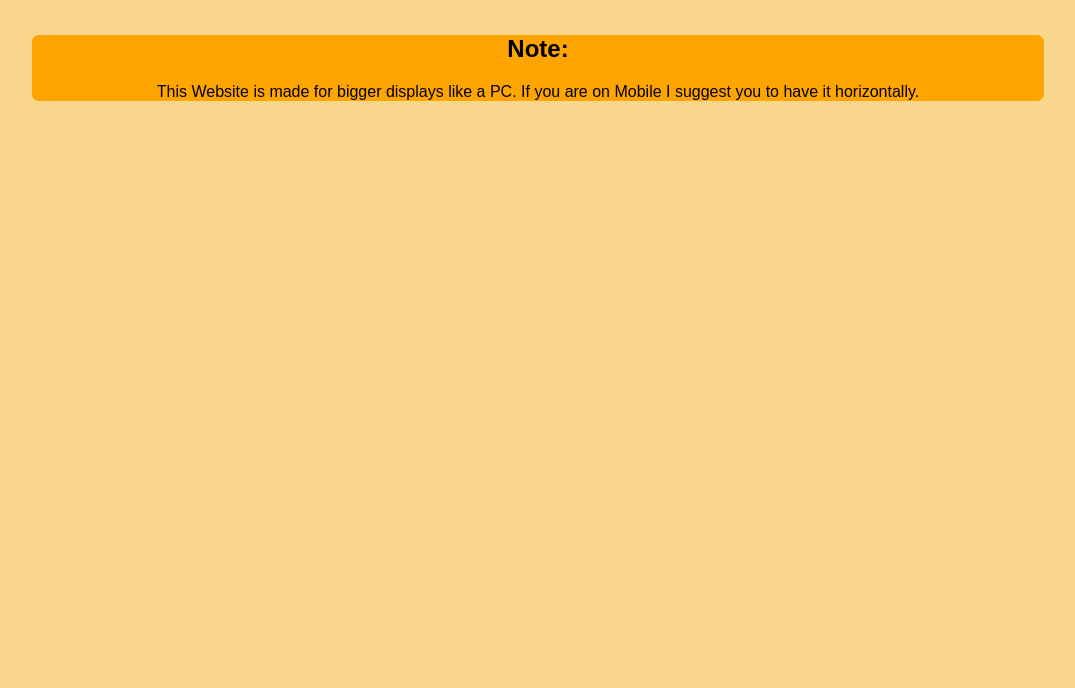
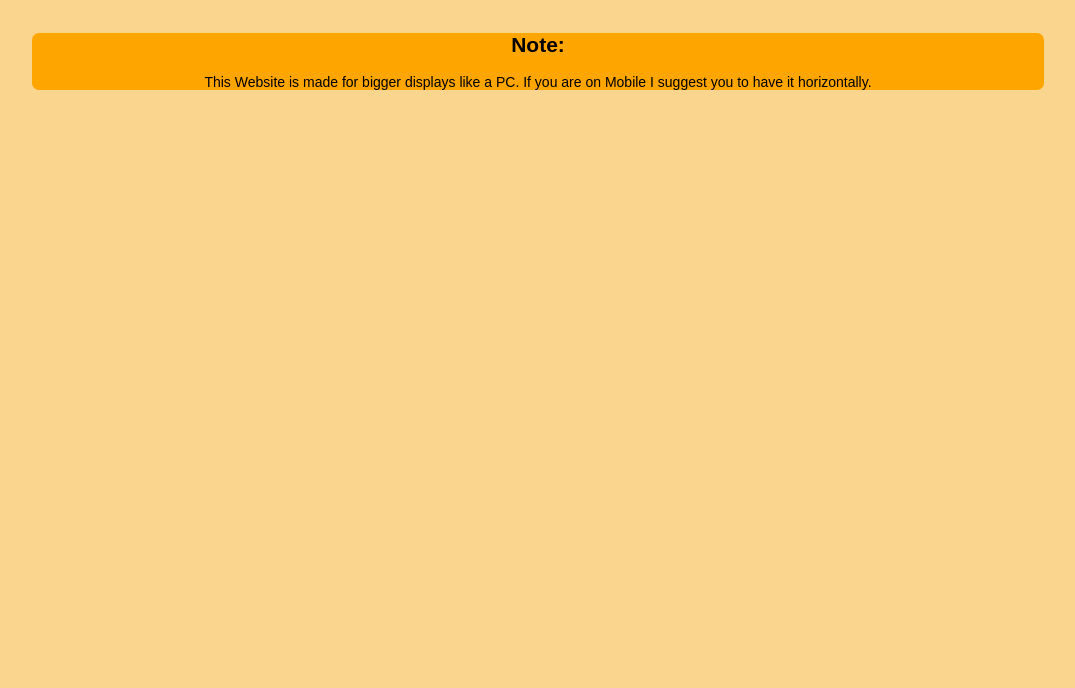
Before and after one commit to magmalamps/magmalamps.github.io, a plain HTML site: page index.html in a window 1280 px wide. Shown: the part 112-800 px from the top of the page, without its empty margins (102-1177 px from the left). Drawn offline with Linux system fonts and the light colour scheme.

Commit message:
added text

```diff
--- a/index.html
+++ b/index.html
@@ -17,21 +17,17 @@
         <div class="item3"><a href="colors.html" class="menunav">Colors</a></div>
         <div class="item4"><a href="index.html" class="menunav">History</a></div>
     </div>
+
     <br>
+
     <div class="content">
-        <h2>Note:</h2>
-        <p>This Website is made for bigger displays like a PC. If you are on Mobile
-            I suggest you to have it horizontally.
-        </p>
-
-
-
-
-
-
-
-
-    </div>
+        <div class="note">
+            <h2>Note:</h2>
+            <p class="note">This Website is made for bigger displays like a PC. If you are on Mobile
+                I suggest you to have it horizontally.
+            </p>
+        </div>
+  </div>
 
 </body>
 </html>
--- a/style.css
+++ b/style.css
@@ -66,3 +66,7 @@ div.content {
 a.about_link {
     font-size: 16px;
 }
+
+div.note {
+    font-size: 14px;
+}
```
